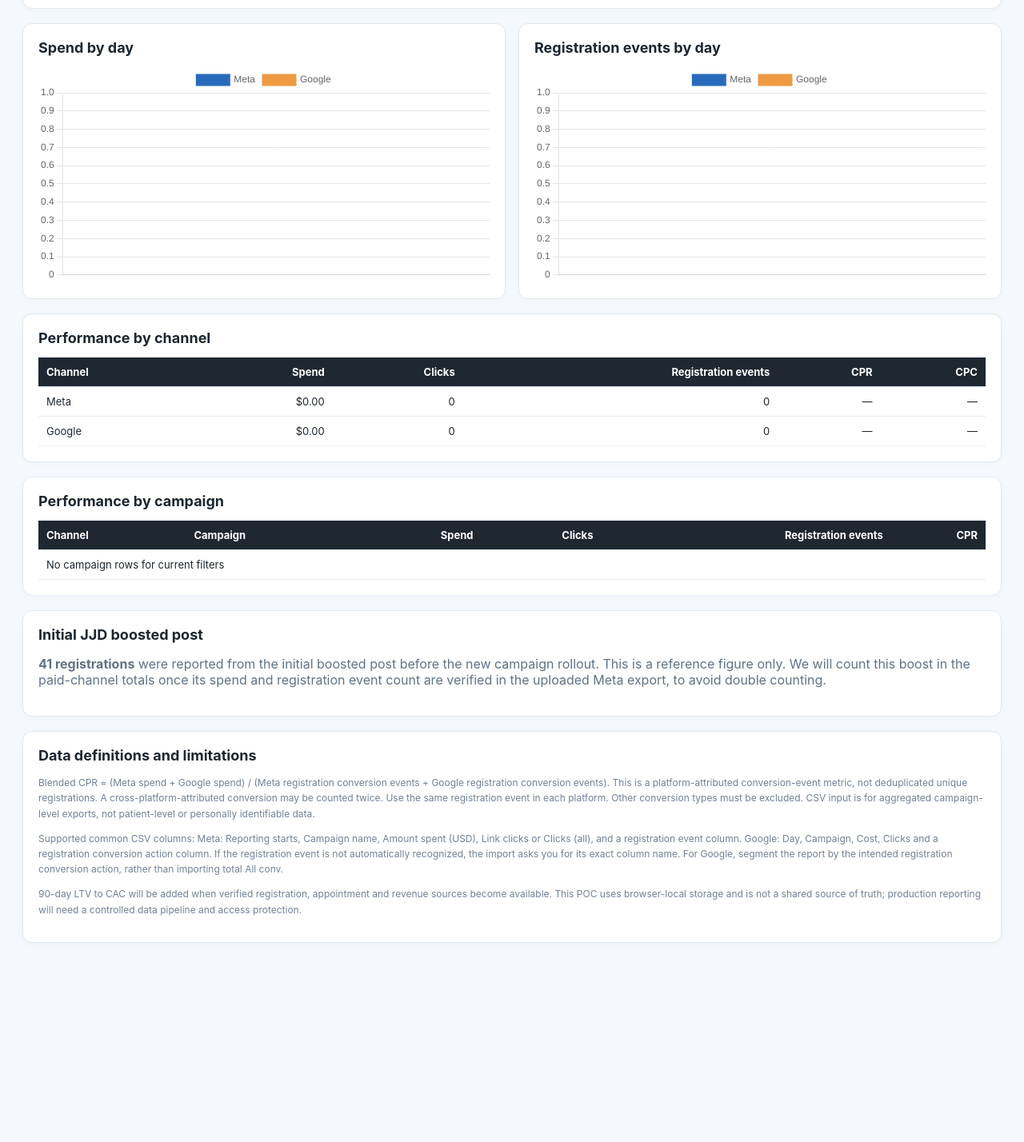
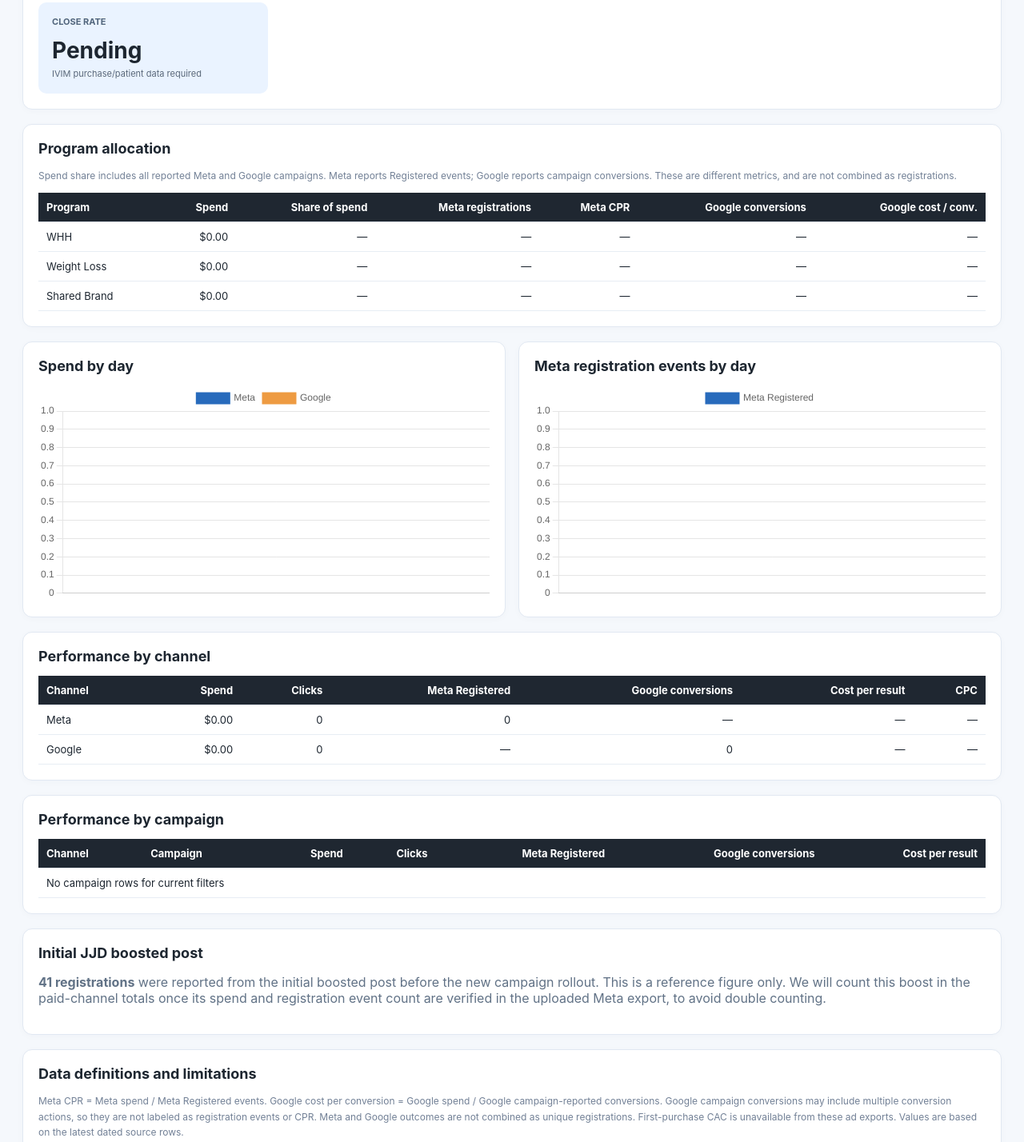
Before and after one commit to iLuciferDevil/IVIM-JJD-campaign, a website: page index.html in a window 1280 px wide. Shown: the part 693-2121 px from the top of the page at 80% size. Before the commit the page ends 1918 px from the top, so only its background shows below. Drawn offline with nearby package versions, Linux system fonts and the light colour scheme; no server answers.

Commit message:
Correct Google CPA reporting and add WHH Weight Loss program views

```diff
--- a/index.html
+++ b/index.html
@@ -22,27 +22,27 @@ table{width:100%;border-collapse:collapse;font-size:13px}th{text-align:left;back
 </style></head><body>
 <header><div><div class="tag" style="display:inline-block;margin-bottom:10px">PILLAR / IVIM HEALTH</div><h1>JJD Campaign Executive Dashboard</h1><p>Meta and Google campaign performance | Proof of concept | USD</p></div><span class="tag">Google Sheets reporting</span></header>
 <section class="panel"><div class="toolbar"><label>Start date <input id="from" type="date" value="2026-10-15"></label><label>End date <input id="to" type="date"></label>
-<label>Channel <select id="channel"><option value="all">All channels</option><option value="Meta">Meta</option><option value="Google">Google</option></select></label>
+<label>Channel <select id="channel"><option value="all">All channels</option><option value="Meta">Meta</option><option value="Google">Google</option></select></label><label>Program <select id="program"><option value="all">All programs</option><option value="WHH">WHH</option><option value="Weight Loss">Weight Loss</option><option value="Shared Brand">Shared Brand</option></select></label>
 <label>Meta CSV <input type="file" id="meta" accept=".csv,text/csv"></label><label>Google CSV <input type="file" id="google" accept=".csv,text/csv"></label>
 <button class="secondary" id="clear">Clear imports</button></div>
 <p class="note" id="status">No imported performance data. Upload Meta and Google campaign exports to populate the dashboard. Files remain in this browser's local storage.</p></section>
 <section class="panel"><h2>Executive overview</h2><div class="kpis">
-<div class="kpi primary"><small>North star | Blended CPR</small><strong id="cpr">—</strong><span>Combined paid spend / reported registration events</span></div>
+<div class="kpi primary"><small>Meta cost per registration</small><strong id="cpr">—</strong><span>Meta spend / Meta Registered events</span></div>
 <div class="kpi"><small>Total paid spend</small><strong id="spend">—</strong><span>Meta + Google</span></div>
-<div class="kpi"><small>Registration events</small><strong id="regs">—</strong><span>Attributed platform conversions</span></div>
+<div class="kpi"><small>Meta registrations</small><strong id="regs">—</strong><span>Meta Registered events only</span></div><div class="kpi"><small>Google cost per conversion</small><strong id="googleCPA">—</strong><span>Google campaign-reported conversions, not confirmed registrations</span></div>
 <div class="kpi"><small>Average CPC</small><strong id="cpc">—</strong><span>Combined spend / clicks</span></div>
 <div class="kpi"><small>Registration to schedule</small><strong>Pending</strong><span>IVIM appointment data required</span></div>
 <div class="kpi"><small>No-show rate</small><strong>Pending</strong><span>IVIM attendance data required</span></div>
 <div class="kpi"><small>Provider utilization</small><strong>Pending</strong><span>IVIM capacity data required</span></div>
 <div class="kpi"><small>Close rate</small><strong>Pending</strong><span>IVIM purchase/patient data required</span></div>
 </div></section>
-<div class="cols"><section class="panel"><h2>Spend by day</h2><div class="plot"><canvas id="spendChart"></canvas></div></section>
-<section class="panel"><h2>Registration events by day</h2><div class="plot"><canvas id="regChart"></canvas></div></section></div>
-<section class="panel"><h2>Performance by channel</h2><div style="overflow:auto"><table><thead><tr><th>Channel</th><th class="num">Spend</th><th class="num">Clicks</th><th class="num">Registration events</th><th class="num">CPR</th><th class="num">CPC</th></tr></thead><tbody id="channelRows"></tbody></table></div></section>
-<section class="panel"><h2>Performance by campaign</h2><div style="overflow:auto"><table><thead><tr><th>Channel</th><th>Campaign</th><th class="num">Spend</th><th class="num">Clicks</th><th class="num">Registration events</th><th class="num">CPR</th></tr></thead><tbody id="campaignRows"></tbody></table></div></section>
+<section class="panel"><h2>Program allocation</h2><p class="note">Spend share includes all reported Meta and Google campaigns. Meta reports Registered events; Google reports campaign conversions. These are different metrics, and are not combined as registrations.</p><div style="overflow:auto"><table><thead><tr><th>Program</th><th class="num">Spend</th><th class="num">Share of spend</th><th class="num">Meta registrations</th><th class="num">Meta CPR</th><th class="num">Google conversions</th><th class="num">Google cost / conv.</th></tr></thead><tbody id="programRows"></tbody></table></div></section><div class="cols"><section class="panel"><h2>Spend by day</h2><div class="plot"><canvas id="spendChart"></canvas></div></section>
+<section class="panel"><h2>Meta registration events by day</h2><div class="plot"><canvas id="regChart"></canvas></div></section></div>
+<section class="panel"><h2>Performance by channel</h2><div style="overflow:auto"><table><thead><tr><th>Channel</th><th class="num">Spend</th><th class="num">Clicks</th><th class="num">Meta Registered</th><th class="num">Google conversions</th><th class="num">Cost per result</th><th class="num">CPC</th></tr></thead><tbody id="channelRows"></tbody></table></div></section>
+<section class="panel"><h2>Performance by campaign</h2><div style="overflow:auto"><table><thead><tr><th>Channel</th><th>Campaign</th><th class="num">Spend</th><th class="num">Clicks</th><th class="num">Meta Registered</th><th class="num">Google conversions</th><th class="num">Cost per result</th></tr></thead><tbody id="campaignRows"></tbody></table></div></section>
 <section class="panel"><h2>Initial JJD boosted post</h2><p><b>41 registrations</b> were reported from the initial boosted post before the new campaign rollout. This is a reference figure only. We will count this boost in the paid-channel totals once its spend and registration event count are verified in the uploaded Meta export, to avoid double counting.</p></section>
 <section class="panel"><h2>Data definitions and limitations</h2>
-<p class="note">Blended CPR = (Meta spend + Google spend) / (Meta registration conversion events + Google registration conversion events). This is a platform-attributed conversion-event metric, not deduplicated unique registrations. A cross-platform-attributed conversion may be counted twice. Use the same registration event in each platform. Other conversion types must be excluded. CSV input is for aggregated campaign-level exports, not patient-level or personally identifiable data.</p>
+<p class="note">Meta CPR = Meta spend / Meta Registered events. Google cost per conversion = Google spend / Google campaign-reported conversions. Google campaign conversions may include multiple conversion actions, so they are not labeled as registration events or CPR. Meta and Google outcomes are not combined as unique registrations. First-purchase CAC is unavailable from these ad exports. Values are based on the latest dated source rows.</p>
 <p class="note">Supported common CSV columns: Meta: Reporting starts, Campaign name, Amount spent (USD), Link clicks or Clicks (all), and a registration event column. Google: Day, Campaign, Cost, Clicks and a registration conversion action column. If the registration event is not automatically recognized, the import asks you for its exact column name. For Google, segment the report by the intended registration conversion action, rather than importing total All conv.</p>
 <p class="note">90-day LTV to CAC will be added when verified registration, appointment and revenue sources become available. This POC uses browser-local storage and is not a shared source of truth; production reporting will need a controlled data pipeline and access protection.</p></section>
 <script>
@@ -56,29 +56,42 @@ function findCol(headers,variants){for(const q of variants){const i=headers.find
 function load(type,txt){const rows=csvParse(txt.replace(/^\uFEFF/,''));if(rows.length<2)throw Error('CSV is empty');let h=rows[0];const date=findCol(h,type==='Meta'?['Reporting starts','Day','Date']:['Day','Date','Date (YYYY-MM-DD)']),camp=findCol(h,['Campaign name','Campaign','Campaign Name','Ad set name']),cost=findCol(h,type==='Meta'?['Amount spent (USD)','Amount spent','Spend']:['Cost','Cost (USD)','Spend']),click=findCol(h,['Link clicks','Clicks','Clicks (all)']);if(date<0||camp<0||cost<0)throw Error('Cannot find required Date, Campaign and Spend/Cost columns');
 let reg=findCol(h,['Registered','Registrations','Complete registration','Complete registrations','Website registrations','Website complete registrations','Registration','Leads (Registration)']);
 if(reg<0){let selected=prompt('Enter the EXACT column name that reports JJD registration events for '+type+'. Available columns:\n'+h.join(' | '));if(!selected)return;reg=findCol(h,[selected]);if(reg<0)throw Error('Registration column not found: '+selected)}
-const ends=findCol(h,['Reporting ends']);const rangeAggregate=type==='Meta'&&ends>=0&&rows.slice(1).some(r=>dateVal(r[ends])!==dateVal(r[date]));if(rangeAggregate){alert('This Meta export is aggregated across multiple days. Its spend and registrations will appear under the reporting start date, NOT as a true daily breakdown. For daily trend charts, export Meta with Breakdown > By day.')}db[type]=rows.slice(1).map(r=>({date:dateVal(r[date]),campaign:String(r[camp]||'Unknown'),spend:value(r[cost]),clicks:click>=0?value(r[click]):0,regs:value(r[reg])})).filter(r=>r.date);
+const ends=findCol(h,['Reporting ends']);const rangeAggregate=type==='Meta'&&ends>=0&&rows.slice(1).some(r=>dateVal(r[ends])!==dateVal(r[date]));if(rangeAggregate){alert('This Meta export is aggregated across multiple days. Its spend and registrations will appear under the reporting start date, NOT as a true daily breakdown. For daily trend charts, export Meta with Breakdown > By day.')}db[type]=rows.slice(1).map(r=>({date:dateVal(r[date]),campaign:String(r[camp]||'Unknown'),spend:value(r[cost]),clicks:click>=0?value(r[click]):0,regs:type==='Meta'?value(r[reg]):0,googleActions:type==='Google'?value(r[reg]):0})).filter(r=>r.date);
 sheetStatus='Temporary local import';render()}
-function aggregate(rows){return rows.reduce((o,r)=>({spend:o.spend+r.spend,clicks:o.clicks+r.clicks,regs:o.regs+r.regs}),{spend:0,clicks:0,regs:0})}
+function aggregate(rows){return rows.reduce((o,r)=>({spend:o.spend+r.spend,clicks:o.clicks+r.clicks,regs:o.regs+(r.channel==='Google'?0:(r.regs||0)),googleActions:o.googleActions+(r.channel==='Google'?(r.googleActions||0):0)}),{spend:0,clicks:0,regs:0,googleActions:0})}
 function trow(cells){return '<tr>'+cells.map((x,i)=>'<td'+(i?' class="num"':'')+'>'+x+'</td>').join('')+'</tr>'}
 function plot(id,days,sets){if(charts[id])charts[id].destroy();if(!window.Chart){$(id).replaceWith(document.createTextNode('Charts require access to the Chart.js CDN'));return}charts[id]=new Chart($(id),{type:'line',data:{labels:days,datasets:sets.map((s,i)=>({label:s.label,data:s.data,borderColor:i?'#ee9b42':'#286bbc',backgroundColor:i?'#ee9b42':'#286bbc',tension:.2}))},options:{responsive:true,maintainAspectRatio:false,scales:{y:{beginAtZero:true}}}})}
-function render(){const all=Object.entries(db).flatMap(([channel,rows])=>rows.map(r=>({...r,channel}))),filtered=all.filter(r=>r.date>=$('from').value&&r.date<=$('to').value&&($('channel').value==='all'||r.channel===$('channel').value));const s=aggregate(filtered);$('spend').textContent=all.length?money(s.spend):'—';$('regs').textContent=all.length?fmt(s.regs):'—';$('cpr').textContent=s.regs?money(s.spend/s.regs):'—';$('cpc').textContent=s.clicks?money(s.spend/s.clicks):'—';
-$('status').textContent=sheetStatus+' | Meta '+db.Meta.length+' rows, Google '+db.Google.length+' rows';
-const channels=['Meta','Google'].filter(c=>$('channel').value==='all'||$('channel').value===c);
-$('channelRows').innerHTML=channels.map(c=>{const a=aggregate(filtered.filter(r=>r.channel===c));return '<tr><td>'+c+'</td><td class="num">'+money(a.spend)+'</td><td class="num">'+fmt(a.clicks)+'</td><td class="num">'+fmt(a.regs)+'</td><td class="num">'+(a.regs?money(a.spend/a.regs):'—')+'</td><td class="num">'+(a.clicks?money(a.spend/a.clicks):'—')+'</td></tr>'}).join('');
-const byCamp=new Map;filtered.forEach(r=>{let key=r.channel+' | '+r.campaign;let z=byCamp.get(key)||{channel:r.channel,campaign:r.campaign,spend:0,clicks:0,regs:0};z.spend+=r.spend;z.clicks+=r.clicks;z.regs+=r.regs;byCamp.set(key,z)});
-$('campaignRows').innerHTML=[...byCamp.values()].sort((a,b)=>b.spend-a.spend).map(r=>'<tr><td>'+r.channel+'</td><td>'+r.campaign.replace(/[&<>"]/g,c=>({'&':'&amp;','<':'&lt;','>':'&gt;','"':'&quot;'}[c]))+'</td><td class="num">'+money(r.spend)+'</td><td class="num">'+fmt(r.clicks)+'</td><td class="num">'+fmt(r.regs)+'</td><td class="num">'+(r.regs?money(r.spend/r.regs):'—')+'</td></tr>').join('')||'<tr><td colspan="6">No campaign rows for current filters</td></tr>';
-const days=[...new Set(filtered.map(r=>r.date))].sort();for(const [id,metric] of [['spendChart','spend'],['regChart','regs']])plot(id,days,channels.map(c=>({label:c,data:days.map(day=>filtered.filter(r=>r.channel===c&&r.date===day).reduce((n,r)=>n+r[metric],0))})))}
+function programFor(r){return r.program||(r.channel==='Meta'?'WHH':/Weight-Loss|Compounds/i.test(r.campaign)?'Weight Loss':/Brand_Core/i.test(r.campaign)?'Shared Brand':'WHH')}
+function resultCell(r){return r.channel==='Meta'?(r.regs?money(r.spend/r.regs):'—'):(r.googleActions?money(r.spend/r.googleActions):'—')}
+function render(){
+ const all=Object.entries(db).flatMap(([channel,rows])=>rows.map(r=>({...r,channel,program:programFor({...r,channel})})));
+ const filtered=all.filter(r=>r.date>=$('from').value&&r.date<=$('to').value&&($('channel').value==='all'||r.channel===$('channel').value)&&($('program').value==='all'||r.program===$('program').value));
+ const s=aggregate(filtered),m=aggregate(filtered.filter(r=>r.channel==='Meta')),g=aggregate(filtered.filter(r=>r.channel==='Google'));
+ $('spend').textContent=all.length?money(s.spend):'—';$('regs').textContent=all.length?fmt(m.regs):'—';$('cpr').textContent=m.regs?money(m.spend/m.regs):'—';$('googleCPA').textContent=g.googleActions?money(g.spend/g.googleActions):'—';$('cpc').textContent=s.clicks?money(s.spend/s.clicks):'—';
+ $('status').textContent=sheetStatus+' | Meta '+db.Meta.length+' rows, Google '+db.Google.length+' rows | Google metric: cost per reported conversion, not verified registration CPR';
+ const programs=['WHH','Weight Loss','Shared Brand'];
+ $('programRows').innerHTML=programs.filter(p=>$('program').value==='all'||$('program').value===p).map(p=>{const rr=filtered.filter(r=>r.program===p),v=aggregate(rr),vm=aggregate(rr.filter(r=>r.channel==='Meta')),vg=aggregate(rr.filter(r=>r.channel==='Google'));return '<tr><td>'+p+'</td><td class="num">'+money(v.spend)+'</td><td class="num">'+(s.spend?((v.spend/s.spend)*100).toFixed(1)+'%':'—')+'</td><td class="num">'+(rr.some(r=>r.channel==='Meta')?fmt(vm.regs):'—')+'</td><td class="num">'+(vm.regs?money(vm.spend/vm.regs):'—')+'</td><td class="num">'+(rr.some(r=>r.channel==='Google')?fmt(vg.googleActions):'—')+'</td><td class="num">'+(vg.googleActions?money(vg.spend/vg.googleActions):'—')+'</td></tr>'}).join('');
+ const channels=['Meta','Google'].filter(c=>$('channel').value==='all'||$('channel').value===c);
+ $('channelRows').innerHTML=channels.map(c=>{const rr=filtered.filter(r=>r.channel===c),a=aggregate(rr);return '<tr><td>'+c+'</td><td class="num">'+money(a.spend)+'</td><td class="num">'+fmt(a.clicks)+'</td><td class="num">'+(c==='Meta'?fmt(a.regs):'—')+'</td><td class="num">'+(c==='Google'?fmt(a.googleActions):'—')+'</td><td class="num">'+resultCell({...a,channel:c})+'</td><td class="num">'+(a.clicks?money(a.spend/a.clicks):'—')+'</td></tr>'}).join('');
+ const byCamp=new Map;filtered.forEach(r=>{const key=r.channel+' | '+r.campaign;let z=byCamp.get(key)||{channel:r.channel,campaign:r.campaign,spend:0,clicks:0,regs:0,googleActions:0};z.spend+=r.spend;z.clicks+=r.clicks;z.regs+=r.regs||0;z.googleActions+=r.googleActions||0;byCamp.set(key,z)});
+ const esc=x=>String(x).replace(/[&<>"]/g,c=>({'&':'&amp;','<':'&lt;','>':'&gt;','"':'&quot;'}[c]));
+ $('campaignRows').innerHTML=[...byCamp.values()].sort((a,b)=>b.spend-a.spend).map(r=>'<tr><td>'+r.channel+'</td><td>'+esc(r.campaign)+'</td><td class="num">'+money(r.spend)+'</td><td class="num">'+fmt(r.clicks)+'</td><td class="num">'+(r.channel==='Meta'?fmt(r.regs):'—')+'</td><td class="num">'+(r.channel==='Google'?fmt(r.googleActions):'—')+'</td><td class="num">'+resultCell(r)+'</td></tr>').join('')||'<tr><td colspan="7">No campaign rows for current filters</td></tr>';
+ const days=[...new Set(filtered.map(r=>r.date))].sort();
+ plot('spendChart',days,channels.map(c=>({label:c,data:days.map(day=>filtered.filter(r=>r.channel===c&&r.date===day).reduce((n,r)=>n+r.spend,0))})));
+ plot('regChart',days,channels.filter(c=>c==='Meta').map(c=>({label:'Meta Registered',data:days.map(day=>filtered.filter(r=>r.channel==='Meta'&&r.date===day).reduce((n,r)=>n+(r.regs||0),0))})));
+}
 for(const type of ['Meta','Google'])$(type.toLowerCase()).addEventListener('change',async e=>{let f=e.target.files[0];if(!f)return;try{load(type,await f.text())}catch(err){alert(type+' import error: '+err.message)}e.target.value=''});
-for(const id of ['from','to','channel'])$(id).addEventListener('change',render);
-$('clear').addEventListener('click',()=>{if(confirm('Remove both imported CSV datasets from this browser?')){db={Meta:[],Google:[]};render()}});
+for(const id of ['from','to','channel','program'])$(id).addEventListener('change',render);
+$('clear').addEventListener('click',()=>{if(confirm('Remove local imports and refresh shared Google Sheets?')){db={Meta:[],Google:[]};refreshFromSheets()}});
 render();
 async function refreshFromSheets(){
  try{
  const r=await fetch('/api/jjd-data',{cache:'no-store'}),d=await r.json();
  if(!r.ok)throw Error(d.error||'Connection failed');
- function convert(tab,channel){return(d.tabs?.[tab]||[]).filter(x=>x.date&&x.campaign).map(x=>({date:x.date,campaign:x.campaign,spend:Number(x.spend)||0,clicks:Number(x.clicks)||0,regs:Number(channel==='Meta'?x.registrations:x.registration_conversions)||0}))}
- db={Meta:convert('Meta Campaign Daily','Meta'),Google:convert('Google Campaign Daily','Google')};
- sheetStatus='Shared Google Sheet last checked: '+new Date().toLocaleString();render();
+ const meta=(d.tabs?.['Meta Campaign Daily']||[]).filter(x=>x.date&&x.campaign).map(x=>({date:x.date,campaign:x.campaign,spend:Number(x.spend)||0,clicks:Number(x.clicks)||0,regs:Number(x.registrations)||0,program:'WHH'}));
+ const google=(d.tabs?.['Google Campaign Actions']||[]).filter(x=>x.date&&x.campaign).map(x=>({date:x.date,campaign:x.campaign,spend:Number(x.spend)||0,clicks:Number(x.clicks)||0,googleActions:Number(x.reported_conversions)||0,regs:0,program:x.program||'WHH'}));
+ if(!google.length)throw Error('Google Campaign Actions tab missing. Cannot show accurate Weight Loss reporting.');
+ db={Meta:meta,Google:google};sheetStatus='Shared Google Sheet last checked: '+new Date().toLocaleString()+' | Exports through 2026-10-27';render();
  }catch(e){sheetStatus='Google Sheets connection pending: '+e.message;render()}
 }
 refreshFromSheets();setInterval(refreshFromSheets,300000);
```
